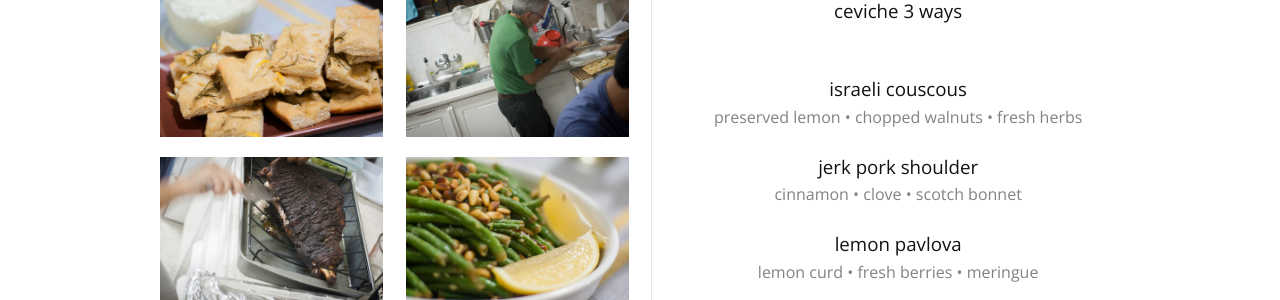
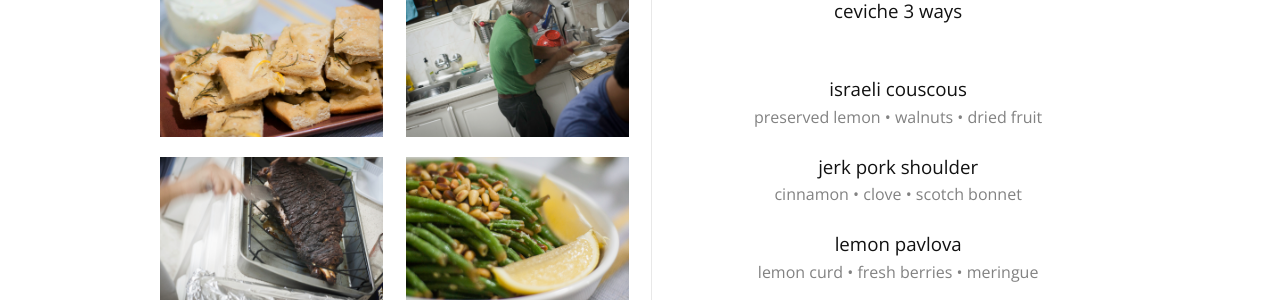
Before and after one commit to thebenedict/snooty, a Jekyll site: the page built from _posts/2015-03-08-citrus.markdown, in a window 1280 px wide. Shown: the part 837-1137 px from the top of the page. Built offline with Jekyll 4.4.1, drawn with Linux system fonts in a browser that asks for light colours; some web fonts are replaced.

Commit message:
menu correction

```diff
--- a/_posts/2015-03-08-citrus.markdown
+++ b/_posts/2015-03-08-citrus.markdown
@@ -33,7 +33,7 @@ ricotta &bull; lemon zest &bull; parmigiano reggiano
 &nbsp;
 
 ###israeli couscous
-preserved lemon &bull; chopped walnuts &bull; fresh herbs
+preserved lemon &bull; walnuts &bull; dried fruit
 
 ###jerk pork shoulder
 cinnamon &bull; clove &bull; scotch bonnet
```
